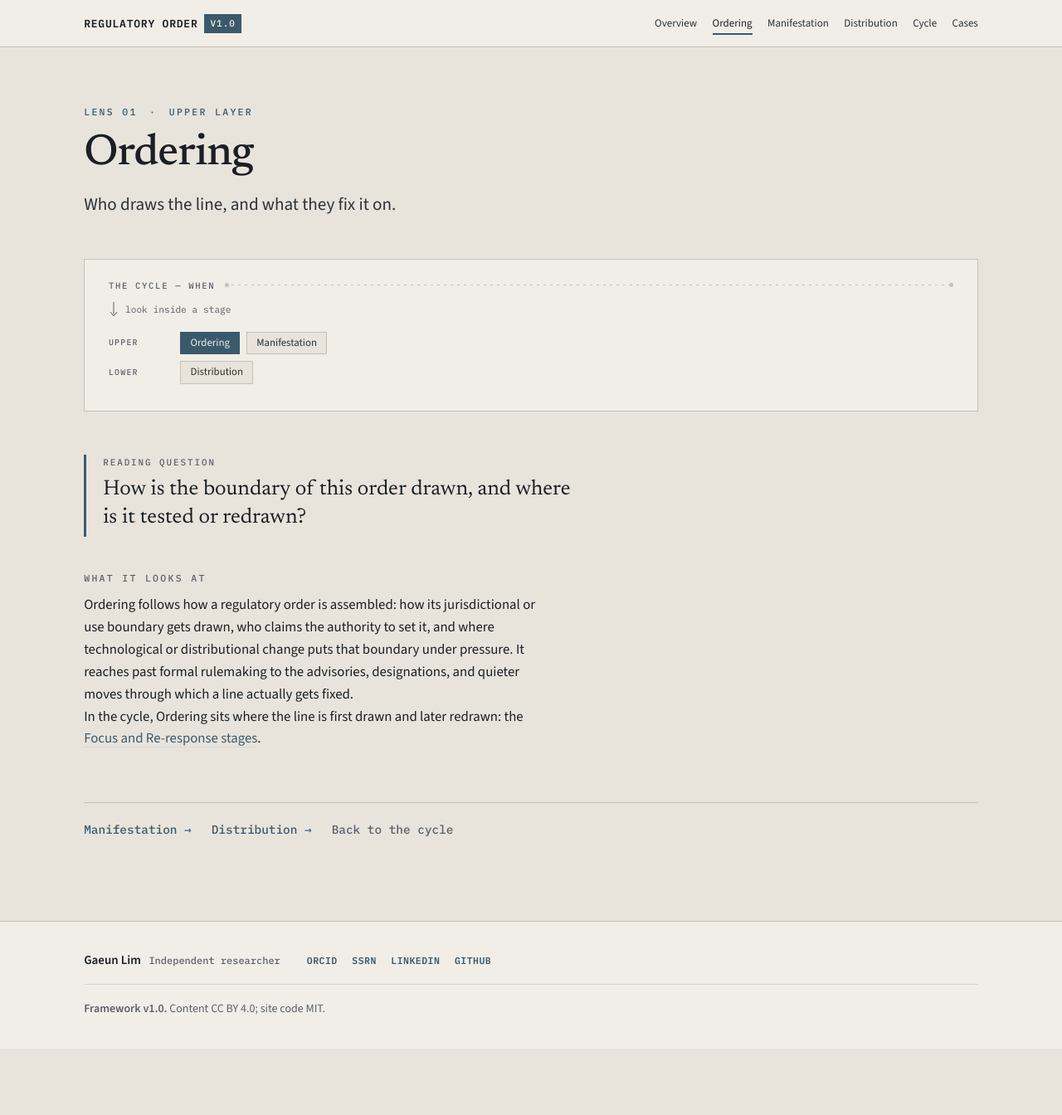
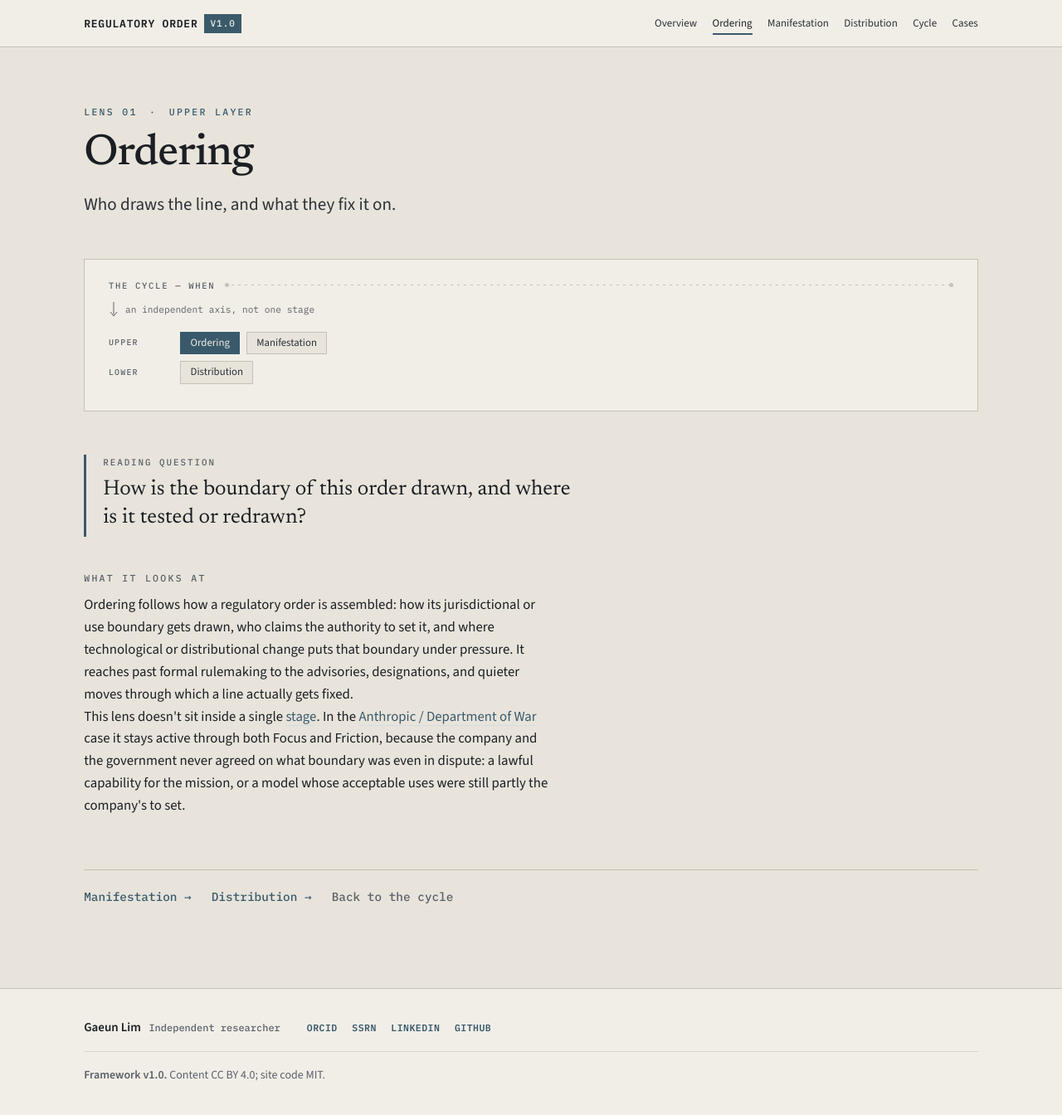
Before and after one commit to GaeunLim01/regulatory-order, a Jekyll site: the page built from framework/ordering/index.html, in a window 1280 px wide. Shown: the whole page at 83% size. Built offline with Jekyll 4.4.1, drawn with Linux system fonts in a browser that asks for light colours; before the commit the page ends 1264 px from its top, so only the background shows below that.

Commit message:
Add files via upload

```diff
--- a/framework/ordering/index.html
+++ b/framework/ordering/index.html
@@ -11,9 +11,9 @@ description: Who draws the line, and what they fix it on. A lens on how a regula
     <h1 class="lens-title">Ordering</h1>
     <p class="lens-dek">Who draws the line, and what they fix it on.</p>
 
-    <div class="lens-map" aria-label="Where this lens sits. The cycle is the horizontal axis; the lenses look inside any one of its stages.">
+    <div class="lens-map" aria-label="Where this lens sits. The cycle tracks the regulation over time; the lenses are an independent axis on how actors interact with it, at any point in the cycle.">
       <div class="lens-map__cycle"><span>THE CYCLE — WHEN</span><span class="lens-map__dots" aria-hidden="true"></span></div>
-      <div class="lens-map__drop"><svg width="12" height="20" viewBox="0 0 12 20" aria-hidden="true"><line x1="6" y1="0" x2="6" y2="15" stroke="var(--muted)" stroke-width="1"/><path d="M2 12 L6 17 L10 12" fill="none" stroke="var(--muted)" stroke-width="1"/></svg>look inside a stage</div>
+      <div class="lens-map__drop"><svg width="12" height="20" viewBox="0 0 12 20" aria-hidden="true"><line x1="6" y1="0" x2="6" y2="15" stroke="var(--muted)" stroke-width="1"/><path d="M2 12 L6 17 L10 12" fill="none" stroke="var(--muted)" stroke-width="1"/></svg>an independent axis, not one stage</div>
       <div class="lens-map__layer">
         <span class="lens-map__tag">UPPER</span>
         <div class="lens-map__chips">
@@ -37,7 +37,7 @@ description: Who draws the line, and what they fix it on. A lens on how a regula
     <div class="lens-body">
       <h2>What it looks at</h2>
       <p>Ordering follows how a regulatory order is assembled: how its jurisdictional or use boundary gets drawn, who claims the authority to set it, and where technological or distributional change puts that boundary under pressure. It reaches past formal rulemaking to the advisories, designations, and quieter moves through which a line actually gets fixed.</p>
-      <p class="lens-cycle">In the cycle, Ordering sits where the line is first drawn and later redrawn: the <a href="{{ '/framework/cycle/' | relative_url }}">Focus and Re-response stages</a>.</p>
+      <p class="lens-cycle">This lens doesn't sit inside a single <a href="{{ '/framework/cycle/' | relative_url }}">stage</a>. In the <a href="/cases/anthropic-dow/">Anthropic / Department of War</a> case it stays active through both Focus and Friction, because the company and the government never agreed on what boundary was even in dispute: a lawful capability for the mission, or a model whose acceptable uses were still partly the company's to set.</p>
     </div>
 
     <nav class="lens-nav" aria-label="Other lenses">
```
